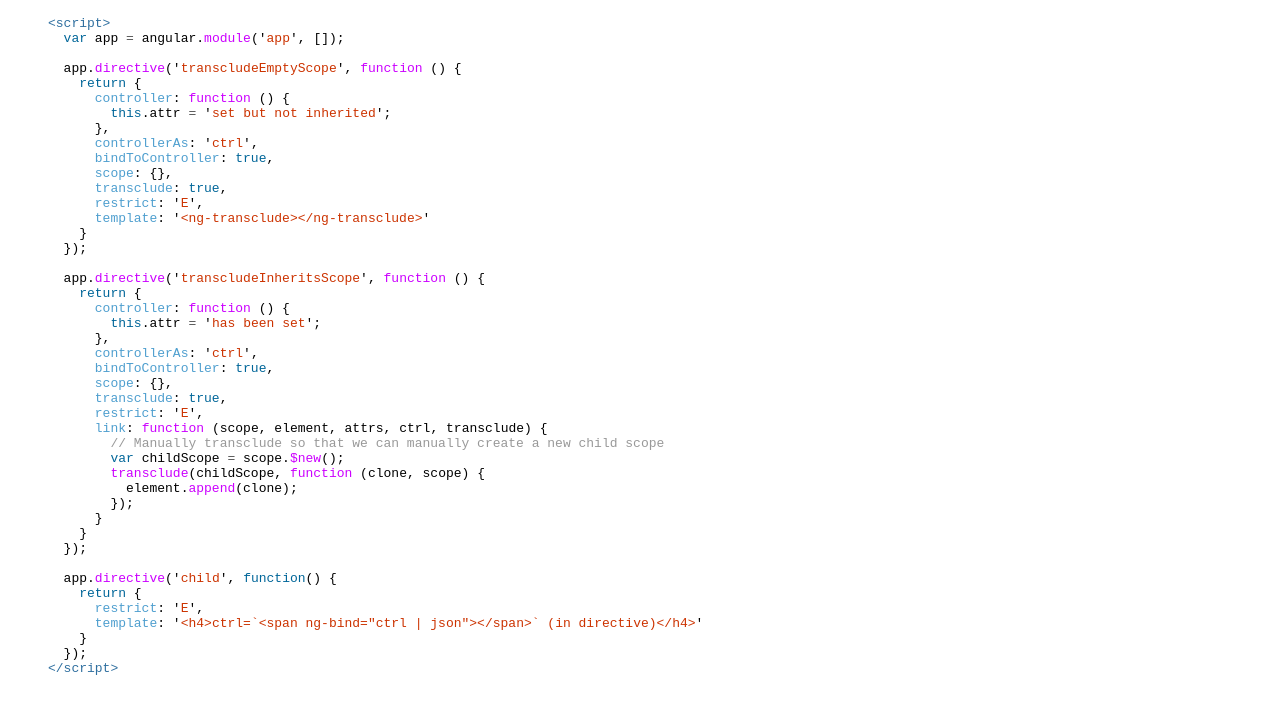
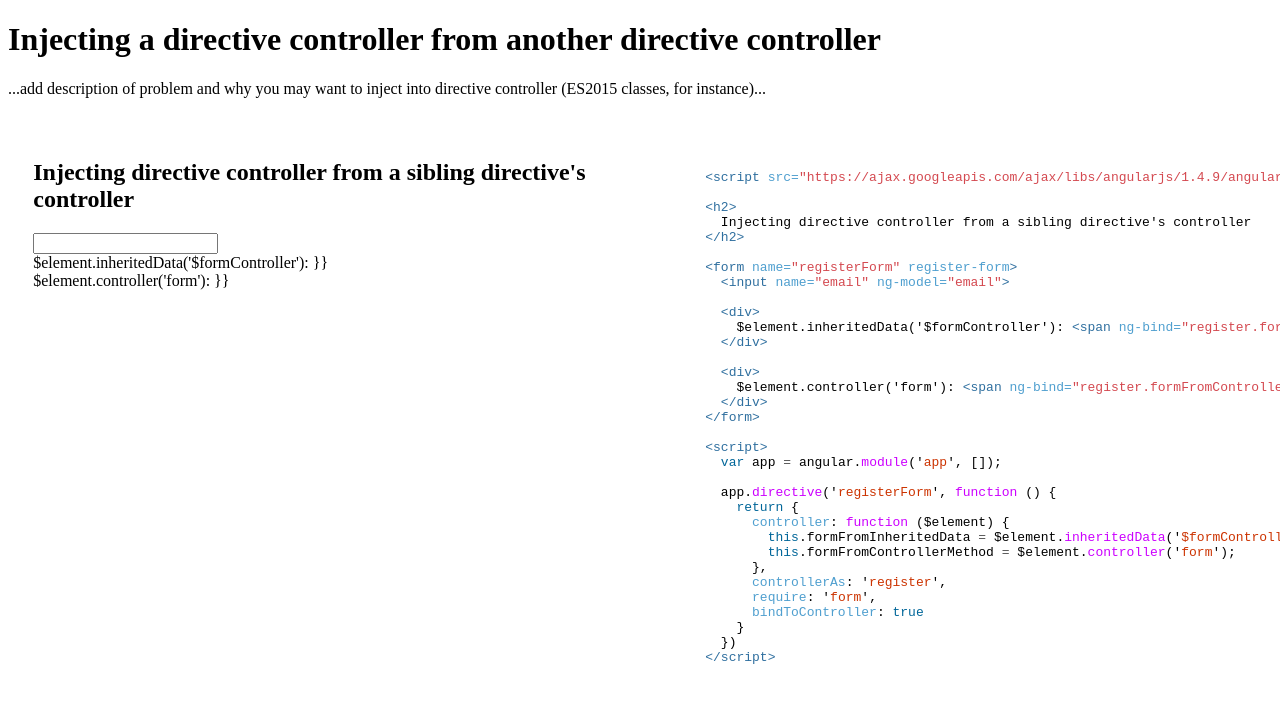
Before and after one commit to karlhorky/frontend-tricks, a Jekyll site: the page built from angular-1-inject-required-directive-controller-into-directive-controller/index.html, in a window 1280 px wide. Shown: the top 714 px of the page. Built offline with Jekyll 4.4.1, drawn with Linux system fonts in a browser that asks for light colours; nearby versions of some CDN libraries.

Commit message:
Add first example

```diff
--- a/angular-1-inject-required-directive-controller-into-directive-controller/index.html
+++ b/angular-1-inject-required-directive-controller-into-directive-controller/index.html
@@ -3,57 +3,62 @@ layout: angular
 title: AngularJS - Inject required directive controller into directive controller
 ---
 
+<style>
+  @media (min-width: 768px) {
+    section { width: 46%; padding: 2%; float: left; }
+  }
+</style>
+
+<h1>
+  Injecting a directive controller from another directive controller
+</h1>
+
+<p>
+  ...add description of problem and why you may want to inject into directive controller (ES2015 classes, for instance)...
+</p>
+
+{% capture code %}
 <script src="https://ajax.googleapis.com/ajax/libs/angularjs/1.4.9/angular.min.js"></script>
 
-{% capture code %}
+<h2>
+  Injecting directive controller from a sibling directive's controller
+</h2>
+
+<form name="registerForm" register-form>
+  <input name="email" ng-model="email">
+
+  <div>
+    $element.inheritedData('$formController'): <span ng-bind="register.formFromInheritedData | json"></span>}}
+  </div>
+
+  <div>
+    $element.controller('form'): <span ng-bind="register.formFromControllerMethod | json"></span>}}
+  </div>
+</form>
+
 <script>
   var app = angular.module('app', []);
 
-  app.directive('transcludeEmptyScope', function () {
+  app.directive('registerForm', function () {
     return {
-      controller: function () {
-        this.attr = 'set but not inherited';
+      controller: function ($element) {
+        this.formFromInheritedData = $element.inheritedData('$formController');
+        this.formFromControllerMethod = $element.controller('form');
       },
-      controllerAs: 'ctrl',
-      bindToController: true,
-      scope: {},
-      transclude: true,
-      restrict: 'E',
-      template: '<ng-transclude></ng-transclude>'
+      controllerAs: 'register',
+      require: 'form',
+      bindToController: true
     }
-  });
-
-  app.directive('transcludeInheritsScope', function () {
-    return {
-      controller: function () {
-        this.attr = 'has been set';
-      },
-      controllerAs: 'ctrl',
-      bindToController: true,
-      scope: {},
-      transclude: true,
-      restrict: 'E',
-      link: function (scope, element, attrs, ctrl, transclude) {
-        // Manually transclude so that we can manually create a new child scope
-        var childScope = scope.$new();
-        transclude(childScope, function (clone, scope) {
-          element.append(clone);
-        });
-      }
-    }
-  });
-
-  app.directive('child', function() {
-    return {
-      restrict: 'E',
-      template: '<h4>ctrl=`<span ng-bind="ctrl | json"></span>` (in directive)</h4>'
-    }
-  });
+  })
 </script>
 {% endcapture %}
 
-{{ code }}
+<section>
+  {{ code }}
+</section>
 
-{% highlight html %}
-{{ code }}
-{% endhighlight %}
+<section>
+  {% highlight html %}
+    {{ code }}
+  {% endhighlight %}
+</section>
```
